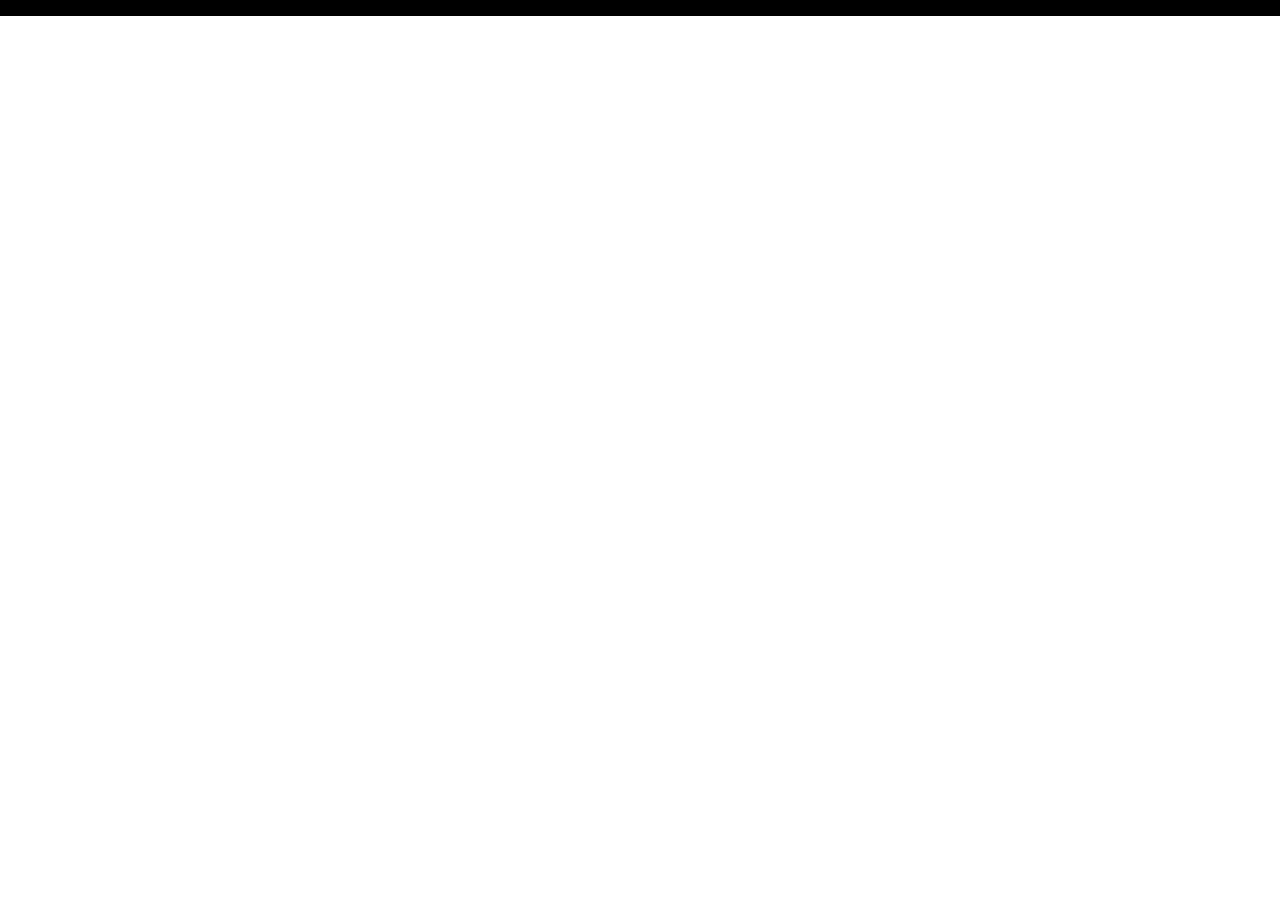
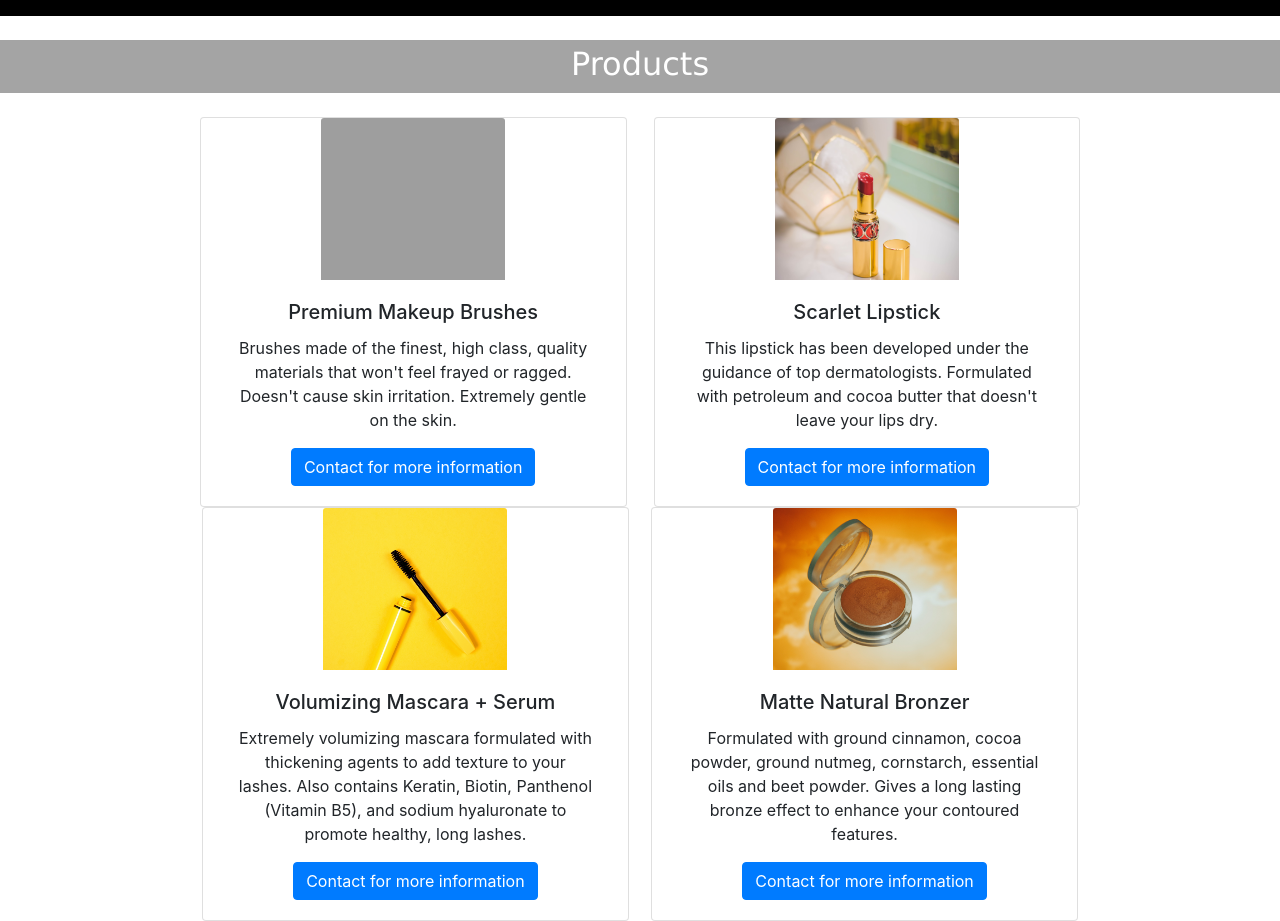
Before and after one commit to sara-099/sara-099.github.io, a plain HTML site: page Products.html in a window 1280 px wide. Shown: the part 100-1021 px from the top of the page. Before the commit the page ends 800 px from the top, so only its background shows below. Drawn offline with Linux system fonts and the light colour scheme; grey boxes are pictures that could not be loaded.

Commit message:
second commit

```diff
--- a/Products.html
+++ b/Products.html
@@ -24,5 +24,35 @@
     <li><a href="contact_us.html">Contact</a></li>
   </ul>
 </nav></section>
+    <br>
+    <div class="top_banner">Products</div>
+    <br>
+<div class="card col-md-4"> <img class="card-img-top" src="assets/pexels-dids-1830447.jpg" alt="makeup brushes">
+      <div class="card-body">
+        <h5 class="card-title">Premium Makeup Brushes</h5>
+        <p class="card-text">Brushes made of the finest, high class, quality materials that won't feel frayed or ragged. Doesn't cause skin irritation. Extremely gentle on the skin. </p>
+        <a href="contact_us.html" class="btn btn-primary">Contact for more information</a> </div>
+</div>
+&nbsp; &nbsp;&nbsp;
+<div class="card col-md-4"> <img class="card-img-top" src="assets/pexels-valeria-boltneva-850801.jpg" alt="Card image cap">
+      <div class="card-body">
+        <h5 class="card-title">Scarlet Lipstick</h5>
+        <p class="card-text">This lipstick has been developed under the guidance of top dermatologists. Formulated with petroleum and cocoa butter that doesn't leave your lips dry.</p>
+        <a href="contact_us.html" class="btn btn-primary">Contact for more information</a> </div>
+</div>
+
+<div class="card col-md-4"> <img class="card-img-top" src="assets/pexels-shiny-diamond-3373745.jpg" alt="Card image cap">
+      <div class="card-body">
+        <h5 class="card-title">Volumizing Mascara + Serum</h5>
+        <p class="card-text">Extremely volumizing mascara formulated with thickening agents to add texture to your lashes. Also contains Keratin, Biotin, Panthenol (Vitamin B5), and sodium hyaluronate to promote healthy, long lashes. </p>
+        <a href="contact_us.html" class="btn btn-primary">Contact for more information</a> </div>
+</div>
+&nbsp; &nbsp;
+<div class="card col-md-4"> <img class="card-img-top" src="assets/pexels-wendy-wei-5141085.jpg" alt="Card image cap">
+      <div class="card-body">
+        <h5 class="card-title">Matte Natural Bronzer</h5>
+        <p class="card-text">Formulated with ground cinnamon, cocoa powder, ground nutmeg, cornstarch, essential oils and beet powder. Gives a long lasting bronze effect to enhance your contoured features. </p>
+        <a href="contact_us.html" class="btn btn-primary">Contact for more information</a> </div>
+</div>
 </body>
 </html>
--- a/stylesheet.css
+++ b/stylesheet.css
@@ -218,3 +218,7 @@ body form label {
     width: 100%;
     height: 839px;
 }
+.card.col-md-4 .card-img-top {
+    width: 184px;
+    height: 162px;
+}
```
Also changed, not shown: Customer_testimonials.html (+18 -2 lines), assets/126178797-person-gray-photo-placeholder-woman-in-costume-on-gray-background.webp (added), assets/Carousel_Placeholder.png (added), assets/card-img.png (added), assets/pexels-shiny-diamond-3373745.jpg (added), assets/pexels-valeria-boltneva-850801.jpg (added), assets/pexels-wendy-wei-5141085.jpg (added), 2 other files.
